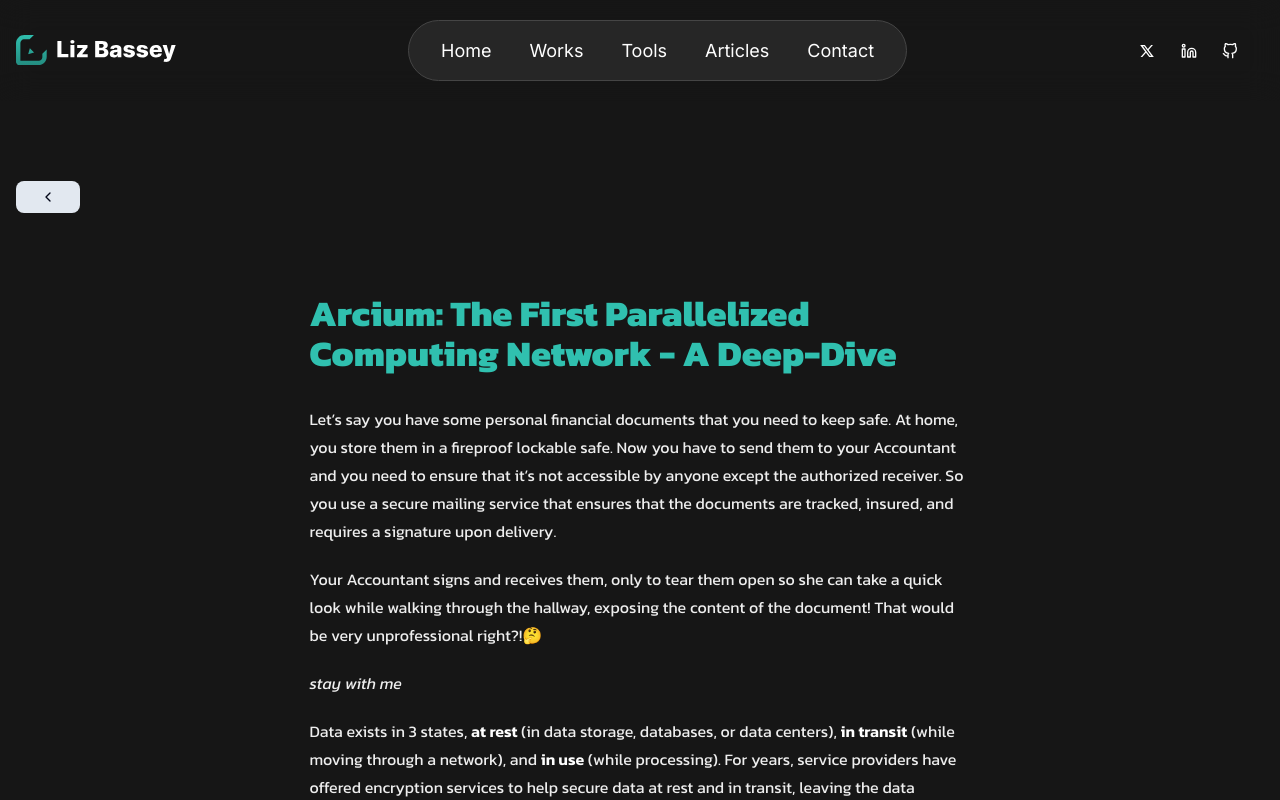
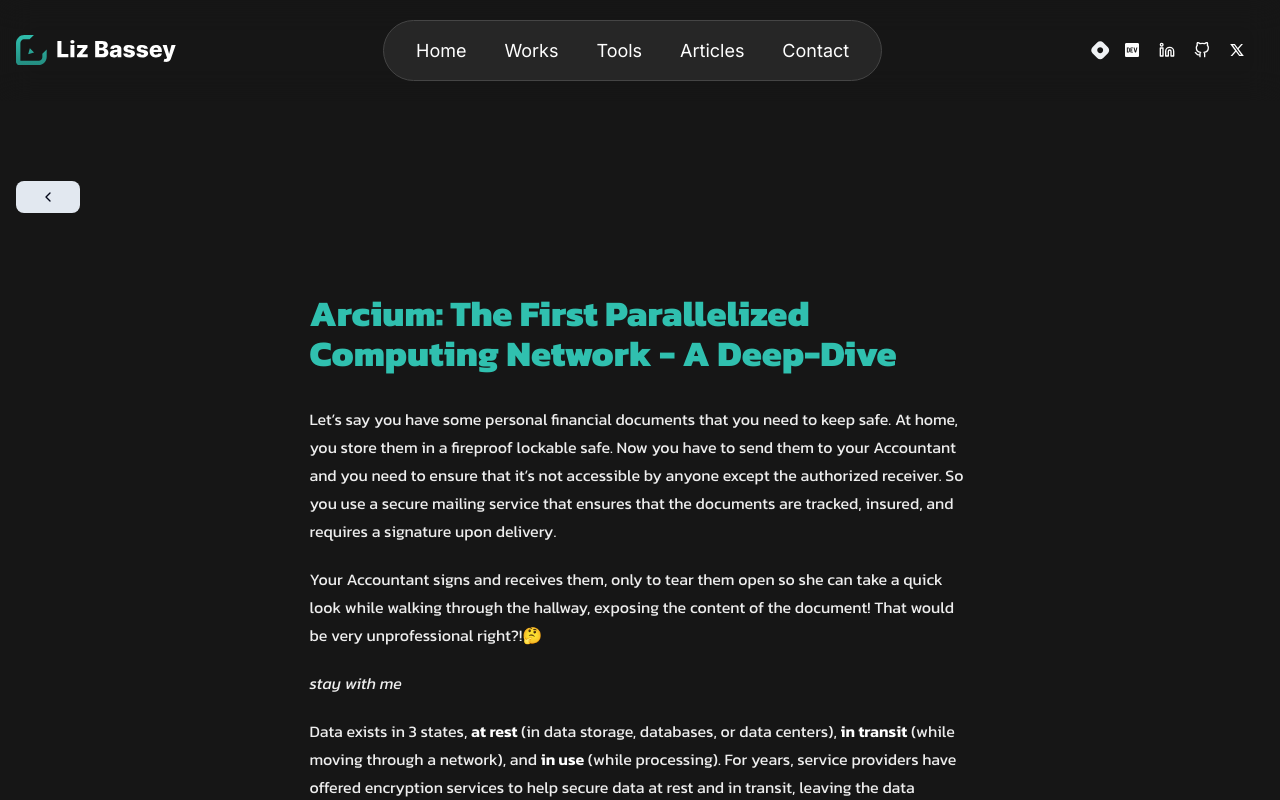
Before and after one commit to Dev-Liz/my-portfolio, a Next.js app: page /posts/Arcium-computing-network in a window 1280 px wide. Shown: the top 800 px of the page. Built offline with nearby package versions, Linux system fonts and the light colour scheme.

Commit message:
update resume and social links

```diff
--- a/app/Sections/HeroSection.jsx
+++ b/app/Sections/HeroSection.jsx
@@ -13,7 +13,7 @@
       className="bg-cneutral-500 w-full h-auto py-10 relative flex justify-center items-center"
     >
       <div
-        className="w-[10em] h-[10em] absolute bottom-[50%] left-[30%] md:bottom-30 md:left-[40%] bg-radial from-gprimary-100 via-gprimary-200 to-gprimary-300
+        className="w-[10em] h-[10em] absolute bottom-[50%] left-[30%] md:bottom-50 md:left-[40%] bg-radial from-gprimary-100 via-gprimary-200 to-gprimary-300
       blur-3xl rounded-full md:w-70 md:h-70"
       ></div>
       <main className="w-80% md:w-full">
@@ -51,7 +51,7 @@
               ))}
             </h1>
             <p
-              className="text-center text-body-16 md:text-body-20 text-white-100/70 font-kumbhsans
+              className="text-center text-body-16 md:text-body-20 text-white-100 font-kumbhsans
             z-10 lg:px-10 font-medium"
             >
               {profile.subtitle}
--- /dev/null
+++ b/app/components/Hashnode.jsx
@@ -0,0 +1,16 @@
+import React from "react";
+
+export const Hashnode = () => {
+  return (
+    <svg
+      xmlns="http://www.w3.org/2000/svg"
+      viewBox="0 0 640 640"
+      className="w-[1.4em] hover:text-primary"
+    >
+      <path
+        fill="rgb(239, 242, 244)"
+        d="M99.7 235.1C52.8 281.1 52.8 358 99.7 404.9L235.6 540.8C281.6 587.7 358.5 587.7 405.4 540.8L541.3 404.9C588.2 358 588.2 281.1 541.3 235.1L405.4 99.2C358.5 52.3 281.6 52.3 235.6 99.2L99.7 235.1zM260 260.5C292.9 227.4 346.4 227.1 379.5 260C412.6 292.9 412.9 346.4 380 379.5C347.1 412.6 293.6 412.9 260.5 380C227.4 347.1 227.1 293.6 260 260.5z"
+      />
+    </svg>
+  );
+};
--- a/app/components/NavBar.jsx
+++ b/app/components/NavBar.jsx
@@ -37,7 +37,7 @@
               <NavItem item={item.text} link={item.link} key={item.text} />
             ))}
           </nav>
-          <div className="lg:flex items-center justify-between w-[10%] hidden">
+          <div className="lg:flex items-center justify-between w-[14%] hidden">
             {socialLinks.map((link) => (
               <NavIcons icon={<link.icon alt={link.name} />} key={link.name} />
             ))}
--- a/app/components/NavIcons.jsx
+++ b/app/components/NavIcons.jsx
@@ -4,7 +4,7 @@
       href={link}
       target="_blank"
       rel="noopener noreferrer"
-      className="hover:text-primary cursor-pointer w-[5em]"
+      className="hover:text-primary cursor-pointer w-[7em]"
     >
       {icon}
     </a>
--- a/app/data/data.js
+++ b/app/data/data.js
@@ -1,6 +1,7 @@
 import { FiGithub, FiLinkedin, FiDribbble, FiMail } from "react-icons/fi";
-import {} from "react-icons/fi";
+import { FaDev } from "react-icons/fa";
 import { RiTwitterXLine } from "react-icons/ri";
+import { Hashnode } from "../components/Hashnode";
 import project1 from "../assets/portfolio-projects/project-1.png";
 import project2 from "../assets/portfolio-projects/project-2.jpg";
 import project3 from "../assets/portfolio-projects/project-3.jpg";
@@ -46,9 +47,14 @@
 
 export const socialLinks = [
   {
-    name: "x",
-    icon: RiTwitterXLine,
-    link: "https://x.com/dev_lizz",
+    name: "hashnode",
+    icon: Hashnode,
+    link: "https://devliz.hashnode.dev/",
+  },
+  {
+    name: "dev",
+    icon: FaDev,
+    link: "https://dev.to/devliz",
   },
   {
     name: "linkedin",
@@ -60,13 +66,18 @@
     icon: FiGithub,
     link: "https://github.com/dev-liz",
   },
+  {
+    name: "x",
+    icon: RiTwitterXLine,
+    link: "https://x.com/dev_lizz",
+  },
 ];
 
 export const profile = {
   greeting: "Hi There! I'm Liz👋",
-  title: "Frontend Engineer",
+  title: "Technical Writer & Frontend Developer",
   subtitle:
-    " I’m a UX-driven Frontend Engineer who helps SaaS and AI companies build intuitive, high-performing digital products.",
+    "With a solid background in UX Thinking, I create seamless guides and documentation as well as intuitive web experience for SAAS, AI and Developer Products.",
 };
 
 export const worksFilter = ["All", "React", "Astro", "Javascript"];
```
Also changed, not shown: 1 other file (tests, documents, lock files or other folders).
